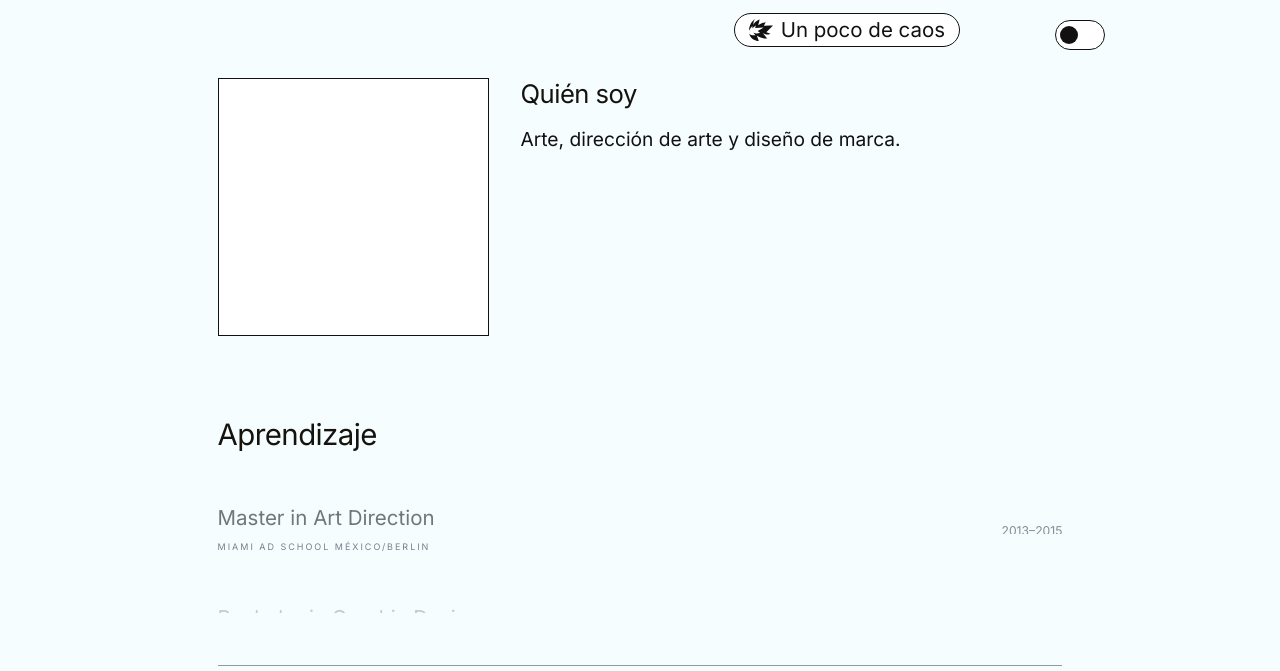
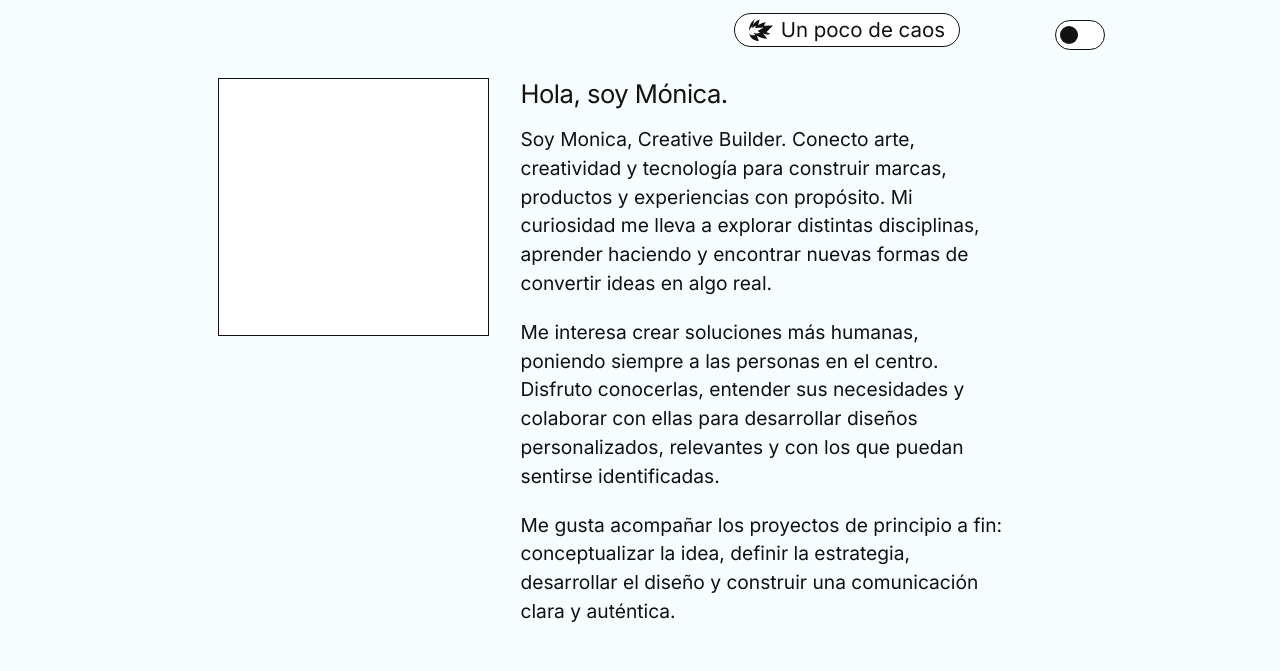
Before and after one commit to ilemonike/lemonike-portfolio, a plain HTML site: page quien-soy.html in a window 1280 px wide. Shown: the part 157-828 px from the top of the page. Drawn offline with nearby package versions, Linux system fonts and the light colour scheme.

Commit message:
Actualizar presentación de Monica

```diff
--- a/css/about.css
+++ b/css/about.css
@@ -2,7 +2,9 @@
 .about-intro { display: grid; grid-template-columns: 1fr 2fr; gap: 2rem; align-items: start; margin-bottom: 5rem; }
 .about-portrait { aspect-ratio: 1.05; border: 1px solid #111; background: #fff; }
 .about-bio h1 { margin: 0 0 1rem; font-family: var(--font-body); font-size: clamp(22px, 2vw, 30px); text-transform: none; letter-spacing: -0.02em; }
-.about-bio > p { margin: 0; max-width: 36ch; font-size: clamp(17px, 1.5vw, 23px); line-height: 1.5; }
+.about-copy { max-width: 48ch; }
+.about-copy p { margin: 0 0 1.25rem; font-size: clamp(17px, 1.5vw, 23px); line-height: 1.5; }
+.about-copy p:last-child { margin-bottom: 0; }
 .cv-section + .cv-section { margin-top: 5rem; }
 .cv-section h2 { margin: 0 0 2rem; font-family: var(--font-body); font-size: clamp(26px, 2.3vw, 34px); font-weight: 400; text-transform: none; letter-spacing: -0.02em; }
 .cv-row { display: grid; grid-template-columns: minmax(0, 1fr) auto; align-items: center; gap: 1.5rem; padding: 1.1rem 0; }
--- a/quien-soy.html
+++ b/quien-soy.html
@@ -34,7 +34,14 @@
   <main class="about-page">
     <section class="about-intro" aria-labelledby="about-title">
       <div class="about-portrait about-reveal" role="img" aria-label="Espacio para el retrato de Lemonike"></div>
-      <div class="about-reveal about-bio"><h1 id="about-title" data-reveal-text>Quién soy</h1><p data-reveal-text>Arte, dirección de arte y diseño de marca.</p></div>
+      <div class="about-reveal about-bio">
+        <h1 id="about-title" data-reveal-text>Hola, soy Mónica.</h1>
+        <div class="about-copy">
+          <p data-reveal-text>Soy Monica, Creative Builder. Conecto arte, creatividad y tecnología para construir marcas, productos y experiencias con propósito. Mi curiosidad me lleva a explorar distintas disciplinas, aprender haciendo y encontrar nuevas formas de convertir ideas en algo real.</p>
+          <p data-reveal-text>Me interesa crear soluciones más humanas, poniendo siempre a las personas en el centro. Disfruto conocerlas, entender sus necesidades y colaborar con ellas para desarrollar diseños personalizados, relevantes y con los que puedan sentirse identificadas.</p>
+          <p data-reveal-text>Me gusta acompañar los proyectos de principio a fin: conceptualizar la idea, definir la estrategia, desarrollar el diseño y construir una comunicación clara y auténtica.</p>
+        </div>
+      </div>
     </section>
 
     <section class="cv-section" aria-labelledby="learning-title">
```
